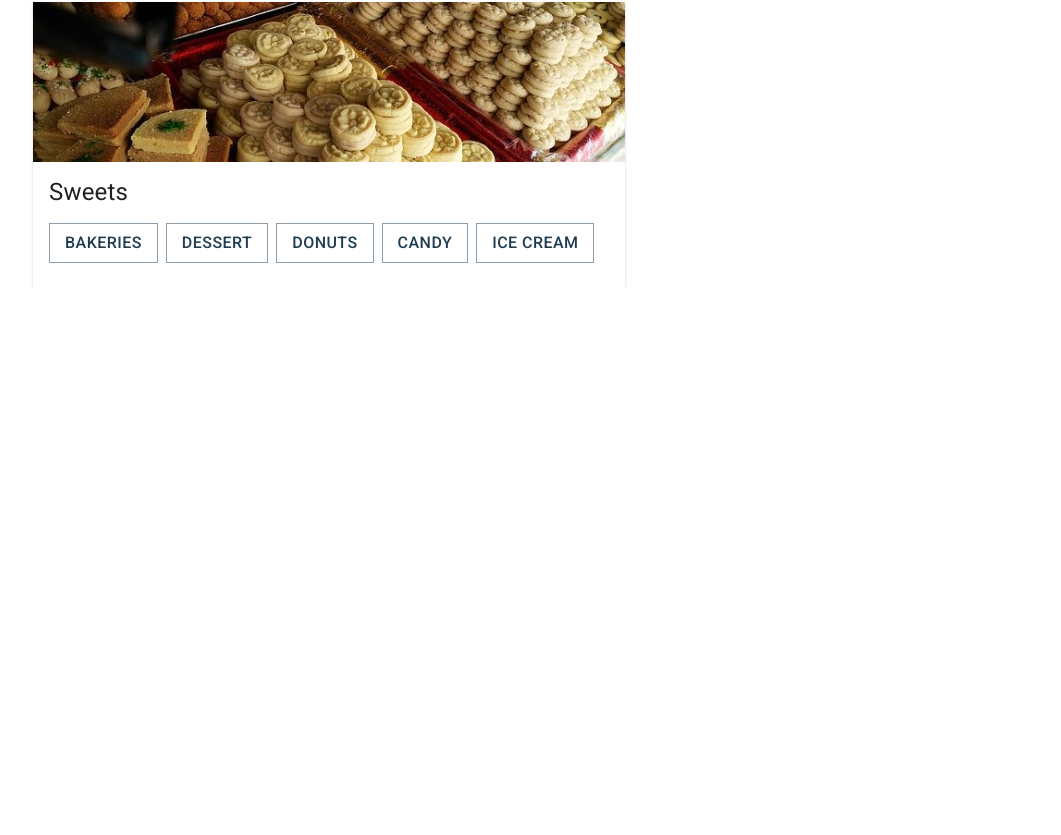
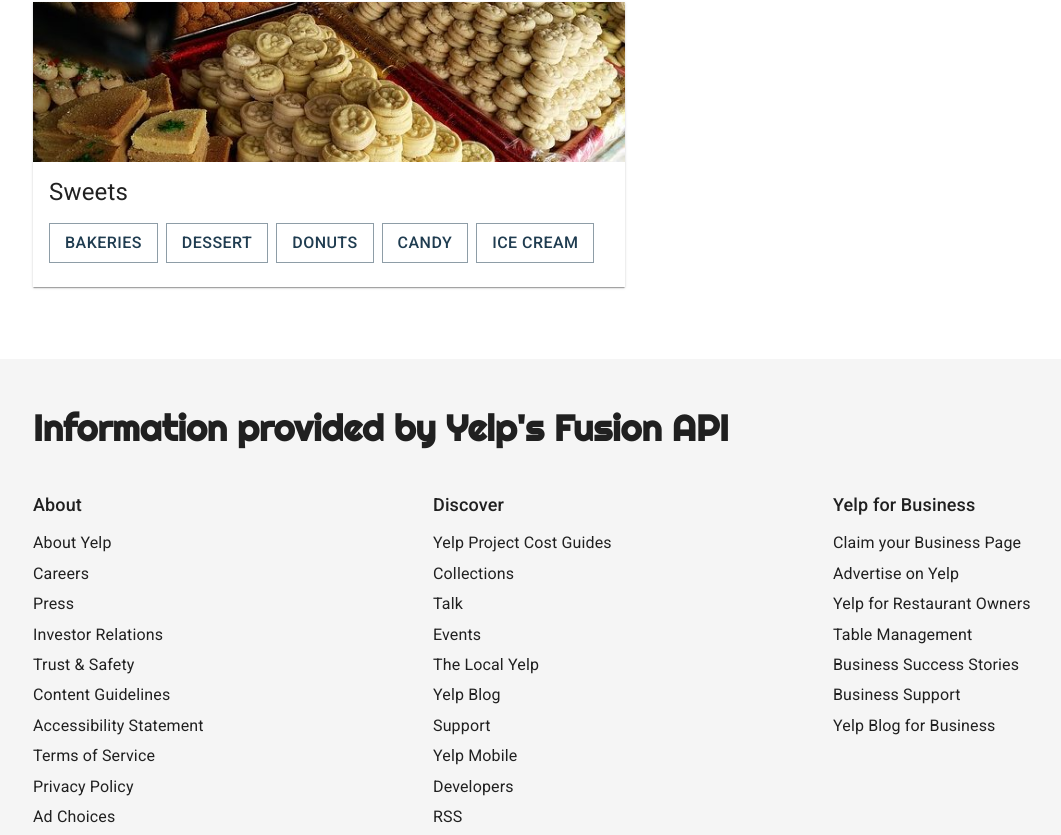
Before and after one commit to JasonXB/local-eats, a Next.js app: page / in a window 1280 px wide. Shown: the part 2380-3215 px from the top of the page, without its empty margins (7-1068 px from the left). Before the commit the page ends 2667 px from the top, so only its background shows below. Built offline with nearby package versions, Linux system fonts and the light colour scheme.

Commit message:
started building a reusable footer

```diff
--- a/pages/index.js
+++ b/pages/index.js
@@ -2,10 +2,10 @@ import React from "react";
 // Component building block imports
 import MissionStatement from "../src/page-blocks/home/MissionStatement";
 import SearchOptionsRow1 from "../src/page-blocks/home/PremadeSearches1";
-import { Box, Container } from "@mui/material";
 import LayoutContainer from "../src/custom-components/LayoutContainer";
 import Cuisines from "../src/page-blocks/home/Cuisines";
 import RestaurantTypes from "../src/page-blocks/home/RestaurantTypes";
+import Footer from "../src/custom-components/Footer";
 
 export default function index() {
   return (
@@ -20,6 +20,9 @@ export default function index() {
       <LayoutContainer marginAbove="4.5rem">
         <RestaurantTypes />
       </LayoutContainer>
+      <LayoutContainer marginAbove="4.5rem" bg="#F5F5F5">
+        <Footer />
+      </LayoutContainer>
     </>
   );
 }
--- /dev/null
+++ b/src/custom-components/Footer.js
@@ -0,0 +1,95 @@
+import React from "react";
+import { Typography, Box, Stack, Container } from "@mui/material";
+import { mix } from "../../styles/styleMixins";
+import { useRouter } from "next/router";
+
+export default function Footer() {
+  const router = useRouter();
+  const relocate = (e) => {
+    // router.push(e.target.dataset.url);
+    window.location.href= e.target.dataset.url
+  };
+
+  return (
+    <Box sx={{ px: 2, pt: 6 }}>
+      <Typography
+        variant="h2"
+        sx={{
+          mb: "2.5rem",
+          fontFamily: "'Righteous', cursive",
+          fontWeight: 800,
+        }}
+      >
+        Information provided by Yelp's Fusion API
+      </Typography>
+      <Box sx={{ display: "grid", gridTemplateColumns: "1fr 1fr 1fr" }}>
+        {Object.keys(footerAnchors).map((headerText, index) => {
+          console.log(0);
+          return (
+            <Stack key={index}>
+              <Typography variant="h6" sx={{ mb: "0.75rem" }}>
+                {headerText}
+              </Typography>
+              {Object.keys(footerAnchors[headerText]).map((anchorText, i) => {
+                // Store the destination URL using data attributes (reference them in the relocate function)
+                return (
+                  <Typography
+                    key={i}
+                    data-url={footerAnchors[headerText][anchorText]}
+                    onClick={relocate}
+                    sx={{ mb: 0.8, ...mix.anchorStyling }}
+                  >
+                    {anchorText}
+                  </Typography>
+                );
+              })}
+            </Stack>
+          );
+        })}
+      </Box>
+    </Box>
+  );
+}
+
+// We are going to Render a list using this Object twice
+// Round 1: To list out each category title
+// Round 2: To create anchor tags that navigate users to a new page
+const footerAnchors = {
+  About: {
+    "About Yelp": "https://www.yelp.com/about",
+    Careers: "https://www.yelp.com/careers/home",
+    Press: "https://www.yelp.com/press",
+    "Investor Relations": "http://yelp-ir.com/",
+    "Trust & Safety": "https://trust.yelp.com/",
+    "Content Guidelines": "https://www.yelp.com/guidelines",
+    "Accessibility Statement":
+      "https://www.yelp-support.com/article/Yelp-Accessibility-Statement",
+    "Terms of Service": "https://www.yelp.com/static?p=tos",
+    "Privacy Policy": "https://www.yelp.com/tos/privacy_policy",
+    "Ad Choices": "https://www.yelp.com/static?p=tos#third-parties",
+  },
+  Discover: {
+    "Yelp Project Cost Guides": "https://www.yelp.com/costs",
+    Collections: "https://www.yelp.com/collections",
+    Talk: "https://www.yelp.com/talk",
+    Events: "https://www.yelp.com/events",
+    "The Local Yelp": "https://www.yelp.com/local_yelp",
+    "Yelp Blog": "https://officialblog.yelp.com/",
+    Support: "https://www.yelp-support.com/",
+    "Yelp Mobile": "https://www.yelp.com/yelpmobile?source=footer",
+    Developers: "https://www.yelp.com/developers?country=US",
+    RSS: "https://www.yelp.com/rss",
+  },
+  "Yelp for Business": {
+    "Claim your Business Page":
+      "https://biz.yelp.com/?utm_source=footer&utm_medium=www&utm_content=claim_footer_link&utm_campaign=claim_business",
+    "Advertise on Yelp": "https://www.yelp.com/advertise",
+    "Yelp for Restaurant Owners": "https://restaurants.yelp.com/",
+    "Table Management":
+      "https://restaurants.yelp.com/products/waitlist-table-management-software/",
+    "Business Success Stories": "https://biz.yelp.com/support/case_studies",
+    "Business Support":
+      "https://www.yelp-support.com/Yelp_for_Business?l=en_US",
+    "Yelp Blog for Business ": "https://www.yelpblog.com/section/business",
+  },
+};
--- a/src/custom-components/LayoutContainer.js
+++ b/src/custom-components/LayoutContainer.js
@@ -1,6 +1,6 @@
 import React from "react";
 import { Container, Box } from "@mui/material";
-import {mix} from "../../styles/styleMixins"
+import { mix } from "../../styles/styleMixins";
 
 function LayoutContainer(props) {
   // This will have 16px inline padding on mobile screens
--- a/src/page-blocks/home/MissionStatement.js
+++ b/src/page-blocks/home/MissionStatement.js
@@ -94,16 +94,14 @@ const mobileStyles = {
   stackContainer: (theme) => {
     return {
       m: 0,
-      background: "#F5F5F5", // apply gray background for mobile onlinr
+      background: theme.palette.grayBackground.main, // apply gray background for mobile onlinr
       [theme.breakpoints.up("sm")]: {
         display: "none",
       },
     };
   },
   title: {
-    fontFamily: "'Righteous', cursive",
-    fontWeight: 800,
-    fontStyle: "italic",
+    ...mix.titleFont,
     ...mix.regMargin("mt"),
   },
   boxParent: {
--- a/src/page-blocks/home/restaurantTypes.js
+++ b/src/page-blocks/home/restaurantTypes.js
@@ -27,9 +27,10 @@ export default function RestaurantTypes() {
           },
         }}
       >
-        {Object.keys(types).map((category) => {
+        {Object.keys(types).map((category, ind) => {
           return (
             <Card
+              key={ind}
               sx={{
                 [`@media (max-width: 570px)`]: { borderRadius: 0 },
               }}
@@ -44,9 +45,10 @@ export default function RestaurantTypes() {
                 {category}
               </Typography>
               <Box sx={{ p: 2 }}>
-                {Object.keys(types[category]).map((shopType, index) => {
+                {Object.keys(types[category]).map((shopType, ind) => {
                   return (
                     <Button
+                      key={ind}
                       variant="outlined"
                       sx={{ fontSize: "1rem", borderRadius: 0, mr: 1, mb: 1 }}
                     >
--- a/styles/MUI_themes.js
+++ b/styles/MUI_themes.js
@@ -1,19 +1,23 @@
 import { createTheme } from "@mui/material/styles";
-
-const disableRipple = {
-  defaultProps: { disableRipple: true },
-};
 
 export const customThemes = {
   //^ STANDARD LIGHT THEME
   light: createTheme({
     components: {
-      MuiButtonBase: disableRipple,
+      // Disable button ripple- which is controlled as a default prop
+      MuiButtonBase: {
+        defaultProps: { disableRipple: true },
+      },
+      // Remove Container's default padding
+      MuiContainer: {
+        defaultProps: { disableGutters: true },
+      },
     },
     palette: {
       primary: { main: "#1f3c50" }, // dark color
       // primary: { main: "#00897b" }, // green color
       secondary: { main: "#ef4f5f" }, // orangey red
+      grayBackground: { main: "#F5F5F5" },
     },
     breakpoints: {
       values: {
--- a/styles/styleMixins.js
+++ b/styles/styleMixins.js
@@ -11,7 +11,7 @@ export const mix = {
   // Controls the homepage website layout
   responsiveLayout: {
     width: "100%",
-    maxWidth: "1232px",
+    maxWidth: "1232px", // 1200 after padding
     margin: "auto",
     paddingInline: "1rem",
   },
@@ -42,5 +42,14 @@ export const mix = {
     "&:hover": {
       boxShadow: `rgba(28, 28, 28, 0.08) 0px 4px 8px`,
     },
+  },
+  titleFont: {
+    fontFamily: "'Righteous', cursive",
+    fontWeight: 800,
+    fontStyle: "italic",
+  },
+  anchorStyling: {
+    cursor: "pointer",
+    "&:hover":{ textDecoration: "underline", }
   }
 };
```
